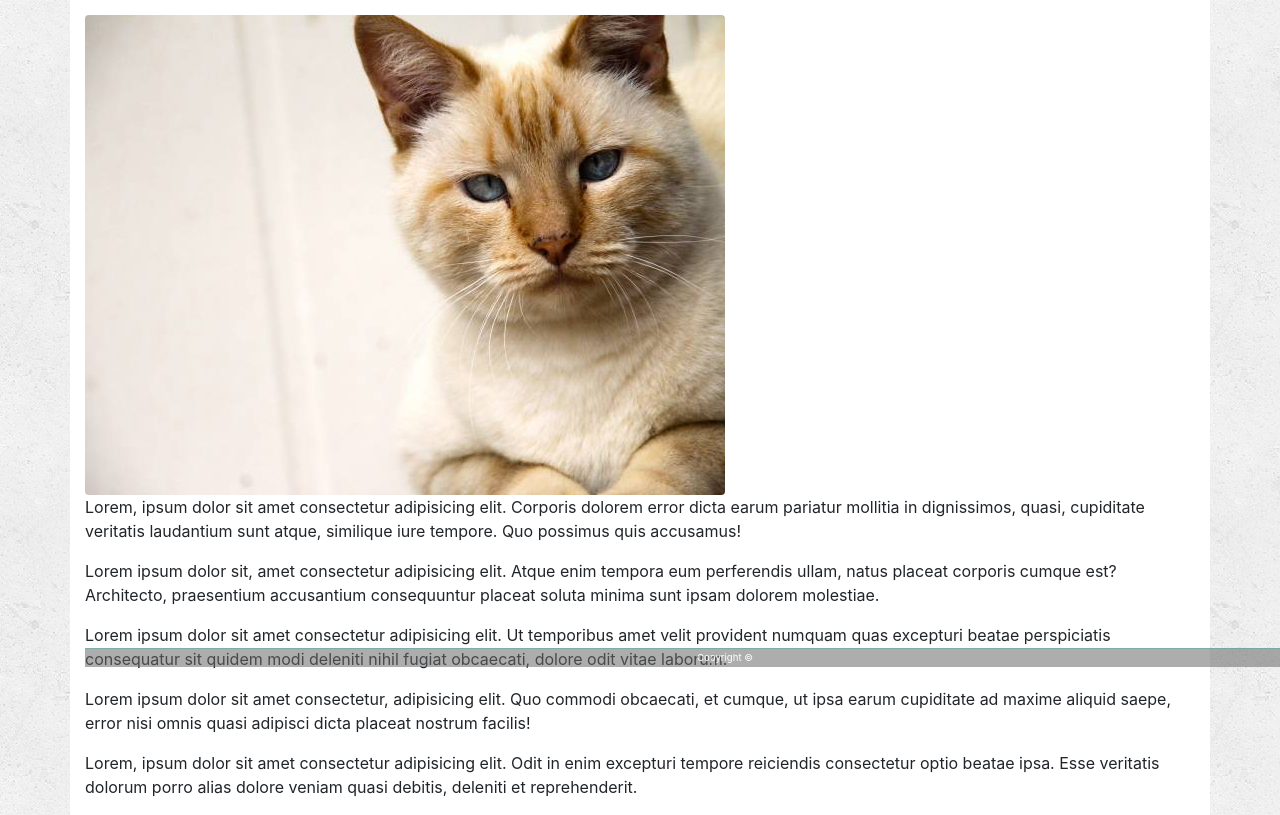
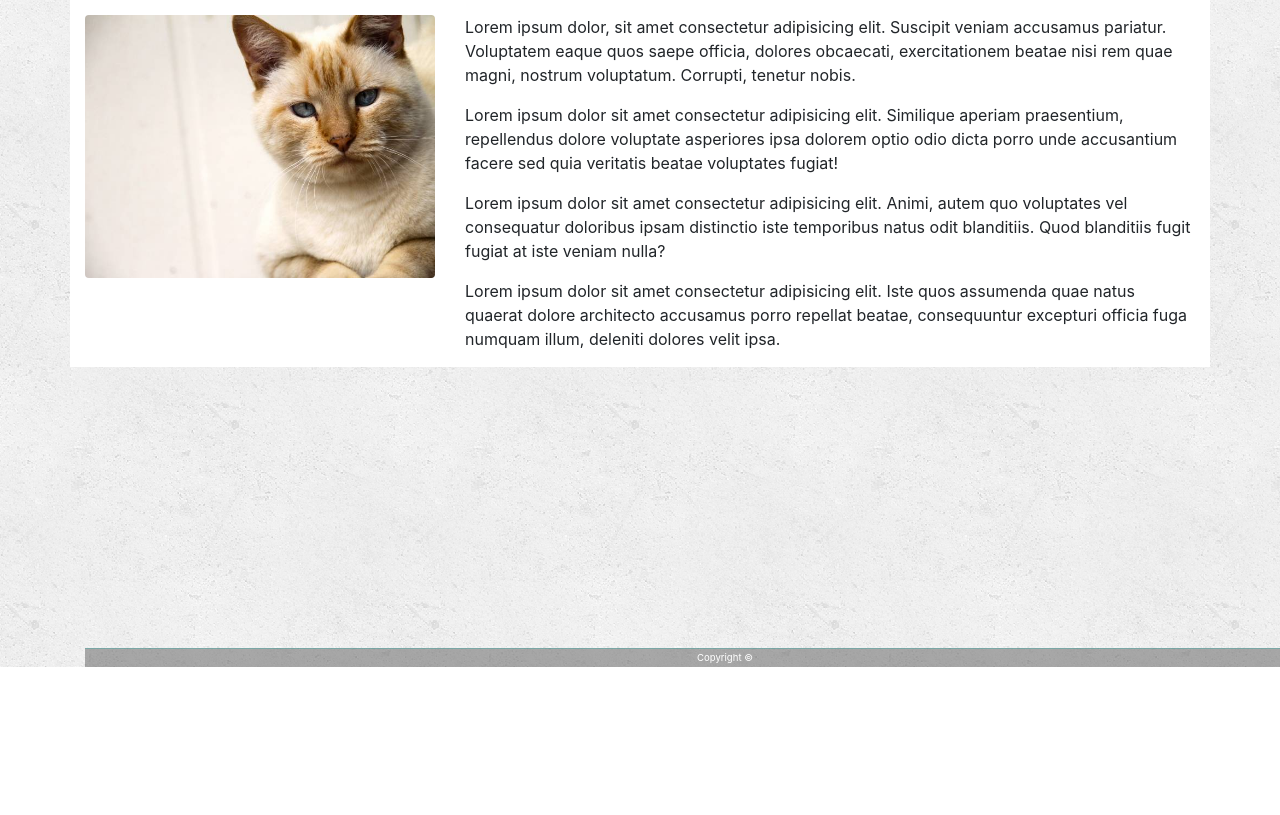
Before and after one commit to Steven-D-Brown/Bootstrap-Portfolio, a plain HTML site: page index.html in a window 1280 px wide. Shown: the part 133-948 px from the top of the page. After the commit the page ends 800 px from the top, so only its background shows below. Drawn offline with nearby package versions, Linux system fonts and the light colour scheme.

Commit message:
minor changes to index page

```diff
--- a/index.html
+++ b/index.html
@@ -41,18 +41,20 @@
     </div>
     <!--auth img and text-->
     <div class="row">
-      <div class="col-lg-12">
+      <div class="col-lg-4 col-md-6 col-sm-12 col-xs-12">
         <img class = "img img-thumbnail" src = "assets/images/cat.jpg" alt = "Oops. There's supposed to be a cat here.">
-        <p>Lorem, ipsum dolor sit amet consectetur adipisicing elit. Corporis dolorem error dicta earum pariatur mollitia in dignissimos, quasi, cupiditate veritatis laudantium sunt atque, similique iure tempore. Quo possimus quis accusamus!
-            </p>
-            <p>
-              Lorem ipsum dolor sit, amet consectetur adipisicing elit. Atque enim tempora eum perferendis ullam, natus placeat corporis cumque est? Architecto, praesentium accusantium consequuntur placeat soluta minima sunt ipsam dolorem molestiae.
-            </p>
-            <p>Lorem ipsum dolor sit amet consectetur adipisicing elit. Ut temporibus amet velit provident numquam quas excepturi beatae perspiciatis consequatur sit quidem modi deleniti nihil fugiat obcaecati, dolore odit vitae laborum.
-            </p>
-            <p>Lorem ipsum dolor sit amet consectetur, adipisicing elit. Quo commodi obcaecati, et cumque, ut ipsa earum cupiditate ad maxime aliquid saepe, error nisi omnis quasi adipisci dicta placeat nostrum facilis!
-            </p>
-            <p>Lorem, ipsum dolor sit amet consectetur adipisicing elit. Odit in enim excepturi tempore reiciendis consectetur optio beatae ipsa. Esse veritatis dolorum porro alias dolore veniam quasi debitis, deleniti et reprehenderit.</p>
+      </div>
+      <div class = "col-lg-8 col-md-6 col-sm-12 col-xs 12">
+          <p>Lorem ipsum dolor, sit amet consectetur adipisicing elit. Suscipit veniam accusamus pariatur. Voluptatem eaque quos saepe officia, dolores obcaecati, exercitationem beatae nisi rem quae magni, nostrum voluptatum. Corrupti, tenetur nobis.
+          </p>
+          <p>Lorem ipsum dolor sit amet consectetur adipisicing elit. Similique aperiam praesentium, repellendus dolore voluptate asperiores ipsa dolorem optio odio dicta porro unde accusantium facere sed quia veritatis beatae voluptates fugiat!
+          </p>
+          <p>
+              Lorem ipsum dolor sit amet consectetur adipisicing elit. Animi, autem quo voluptates vel consequatur doloribus ipsam distinctio iste temporibus natus odit blanditiis. Quod blanditiis fugit fugiat at iste veniam nulla?
+          </p>
+          <p>
+              Lorem ipsum dolor sit amet consectetur adipisicing elit. Iste quos assumenda quae natus quaerat dolore architecto accusamus porro repellat beatae, consequuntur excepturi officia fuga numquam illum, deleniti dolores velit ipsa.
+          </p>
       </div>
 
     <br>
```
